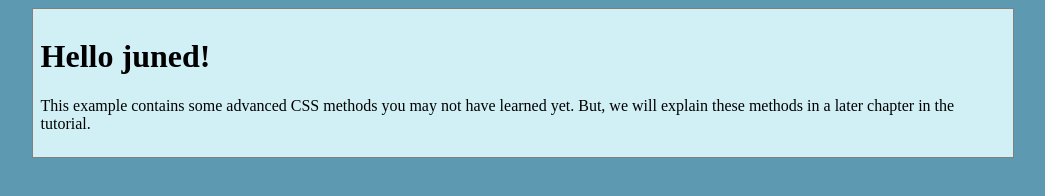
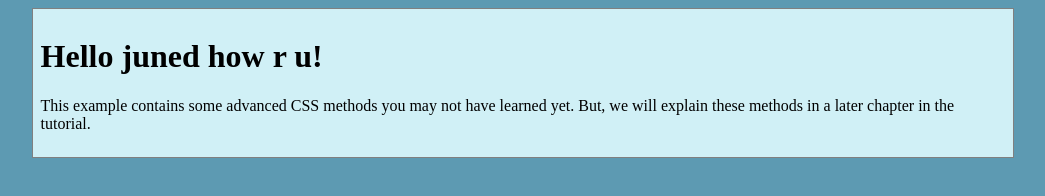
Before and after one commit to maulikebiz/git, a plain HTML site: page index.html in a window 1280 px wide. Shown: the whole page, without its empty margins (213-1258 px from the left). Drawn offline with Linux system fonts and the light colour scheme.

Commit message:
Update index.html

```diff
--- a/index.html
+++ b/index.html
@@ -21,7 +21,7 @@ body {
 <body>
 
 <div class="center_div">
-  <h1>Hello juned!</h1>
+  <h1>Hello juned how r u!</h1>
   <p>This example contains some advanced CSS methods you may not have learned yet. But, we will explain these methods in a later chapter in the tutorial.</p>
 </div>
 
```
